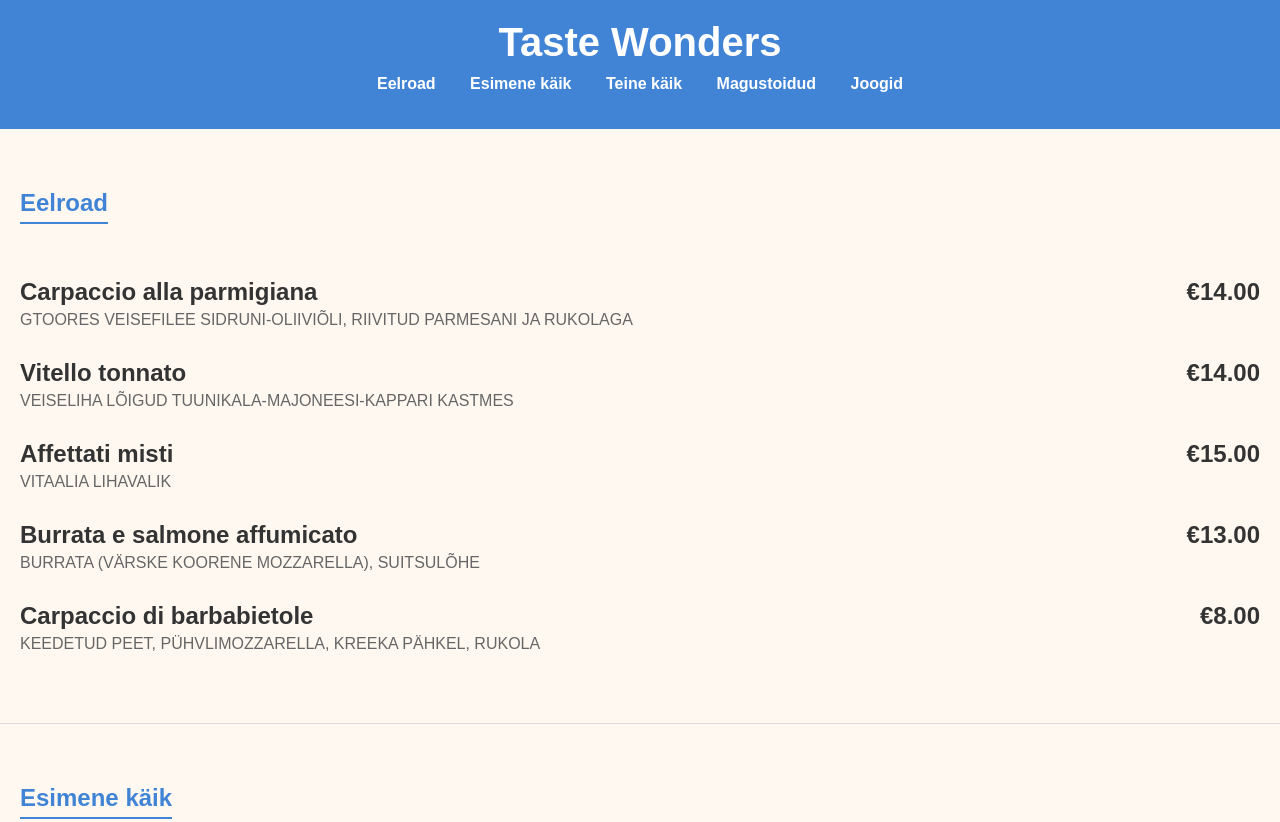
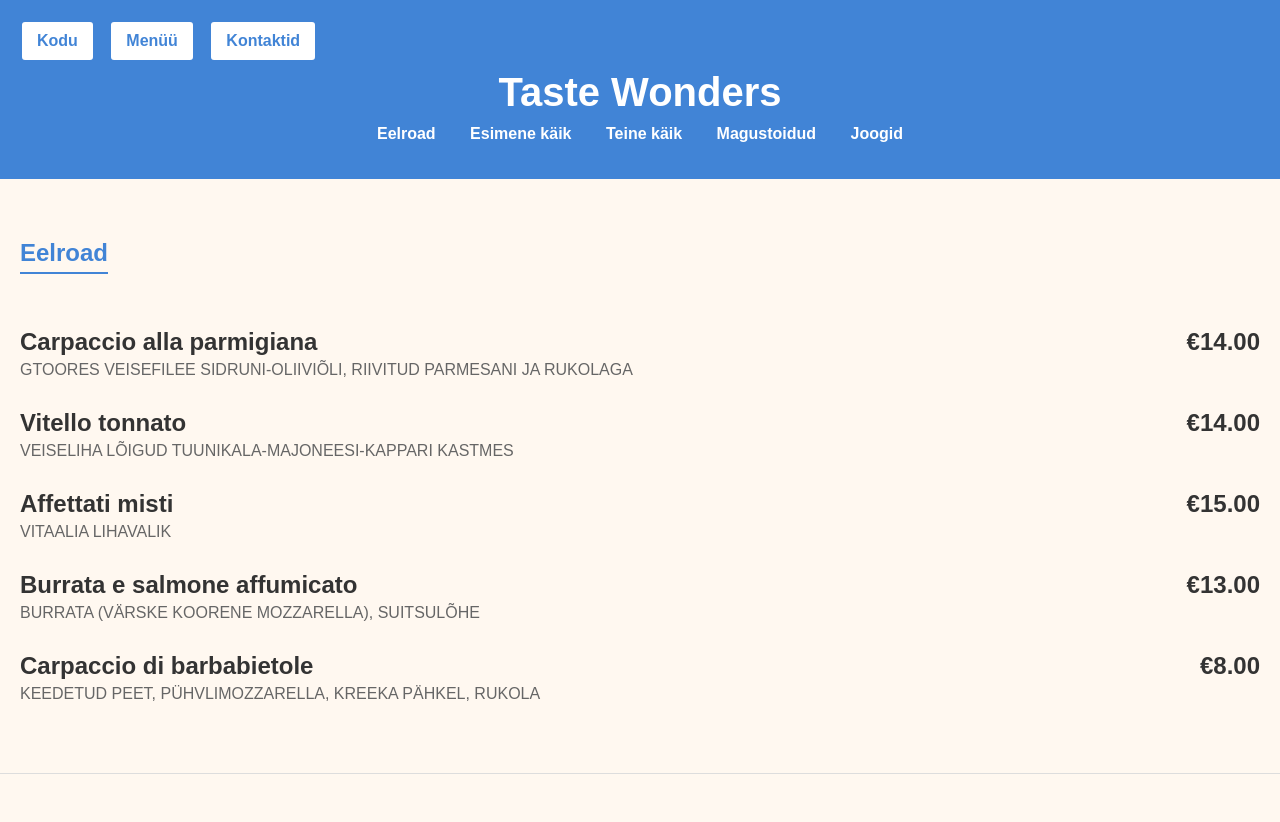
Before and after one commit to KangaruZoo/Lehek-lg, a plain HTML site: page menu.html in a window 1280 px wide. Shown: the top 822 px of the page. Drawn offline with Linux system fonts and the light colour scheme.

Commit message:
Kõik nupud viivad õigetele lehekülgedele nüüd, uuendatud menüü

```diff
--- a/css/menustyle.css
+++ b/css/menustyle.css
@@ -69,3 +69,48 @@ footer {
     text-align: center;
     padding: 15px 0;
 }
+
+body {
+    font-family: Arial, sans-serif;
+    margin: 0;
+    background-color: #fff8f0;
+    color: #333;
+}
+
+
+header {
+    position: relative;
+    background-color: #4184D6;
+    color: white;
+    padding: 70px 0 20px;
+    text-align: center;
+}
+
+header h1 {
+    margin: 0;
+    font-size: 2.5em;
+}
+
+.nav-buttons {
+    position: absolute;
+    top: 20px;
+    left: 20px;
+}
+
+.nav-button {
+    display: inline-block;
+    background-color: white;
+    color: #4184D6;
+    padding: 10px 15px;
+    text-decoration: none;
+    margin-right: 10px;
+    border: 2px solid #4184D6;
+    border-radius: 5px;
+    font-weight: bold;
+    transition: background-color 0.3s, color 0.3s;
+}
+
+.nav-button:hover {
+    background-color: #4184D6;
+    color: white;
+}
--- a/menu.html
+++ b/menu.html
@@ -17,6 +17,11 @@
                 <li><a href="#joogid">Joogid</a></li>
             </ul>
         </nav>
+        <div class="nav-buttons">
+            <a href="index.html" class="nav-button">Kodu</a>
+            <a href="menu.html" class="nav-button">Menüü</a>
+            <a href="contact.html" class="nav-button">Kontaktid</a>
+        </div>
     </header>
 
     <section id="eelroad">
```
Also changed, not shown: contact.html (+3 -3 lines), index.html (+1 -1 lines).
